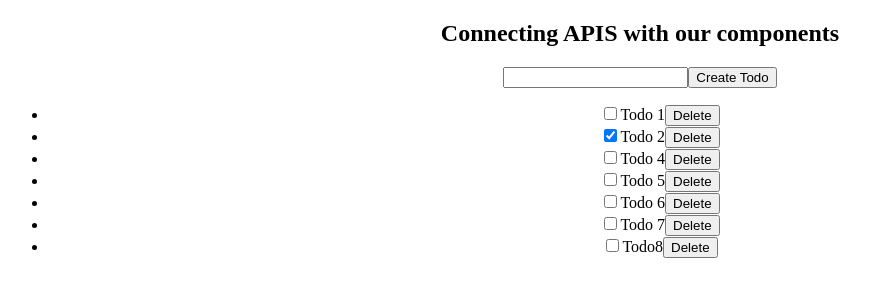
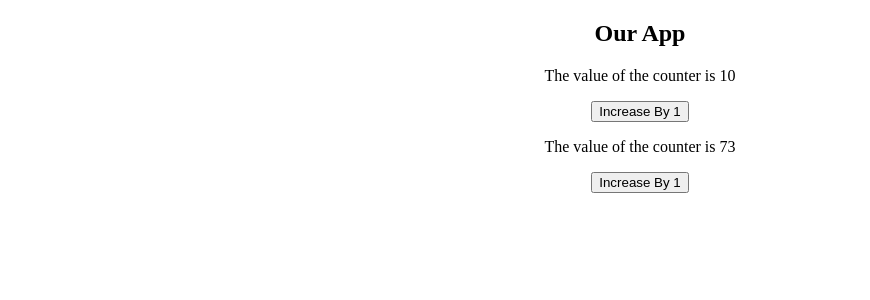
Before and after one commit to asiefmahir/batch-11, a React (Vite) app: page / in a window 1280 px wide. Shown: the top 300 px of the page, without its empty margins (0-870 px from the left). Built offline with nearby package versions, Linux system fonts and the light colour scheme; data requests are answered from the project's data file.

Commit message:
feat: Learn about memo function, useCalback hook in React

```diff
--- a/src/App.jsx
+++ b/src/App.jsx
@@ -1,91 +1,44 @@
-import { useState, useEffect } from "react";
+import { useState, useCallback } from "react";
+import AppTitle from "./components/AppTitle";
+import CounterTitle from "./components/CounterTitle";
+import Button from "./components/Button";
 
 const App = () => {
-	// const [counter, setCounter] = useState(20);
-	// const [counter2, setCounter2] = useState(10);
-	// const [counter3, setCounter3] = useState(25);
-	const [todos, setTodos] = useState([]);
-	// todos = data
-	const [todoTitle, setTodoTitle] = useState("");
-	// todos = data
+	console.log("App is rendering");
 
-	const getAllTodos = () => {
-		fetch(`http://localhost:3000/todos`)
-			.then((res) => res.json())
-			.then((data) => {
-				console.log(data, "data");
-				setTodos(data);
-				// data
-			});
-	};
+	// data layer change
+	// state
+	// props
+	const [counter, setCounter] = useState(10);
+	// counter = 11
+	const [counter2, setCounter2] = useState(73);
 
-	useEffect(() => {
-		console.log("I am inside SideEffect");
-		getAllTodos();
+	// #X07589
+	// increaseHandler -> #X07589
+
+	const increaseHandler = useCallback(() => {
+		setCounter((prevValue) => prevValue + 1);
+		// setCounter(counter + 1)
 	}, []);
 
-	console.log("I am being rendered");
+	// increaseHandler2 -> #x825445
 
-	const submitHandler = (e) => {
-		e.preventDefault();
-		if (!todoTitle.trim()) return alert(`Please provide a valid title`);
+	const increaseHandler2 = useCallback(() => {
+		setCounter2((prev) => prev + 3);
+	}, []);
 
-		const newTodo = {
-			title: todoTitle,
-			isCompleted: false,
-		};
-
-		// REST VERB
-		// GET
-		// POST
-		// PATCH/PUT
-		// DELETE
-		fetch(`http://localhost:3000/todos`, {
-			method: "POST",
-			body: JSON.stringify(newTodo),
-			headers: {
-				"Content-type": "application/json",
-			},
-		}).then(() => {
-			getAllTodos();
-			setTodoTitle("");
-		});
-	};
-
-	//
-	const removeHandler = (todoId) => {
-		fetch(`http://localhost:3000/todos/${todoId}`, {
-			method: "DELETE",
-		}).then(() => {
-			getAllTodos();
-		});
-	};
-
-	// update handler with api
-	// filtering
 	return (
 		<div style={{ textAlign: "center" }}>
-			<h2>Connecting APIS with our components</h2>
-			<form onSubmit={submitHandler}>
-				<input
-					type="text"
-					value={todoTitle}
-					onChange={(e) => setTodoTitle(e.target.value)}
-				/>
-				<button type="submit">Create Todo</button>
-			</form>
+			<AppTitle />
 
-			<ul>
-				{todos.map((todo) => (
-					<li key={todo.id}>
-						<input type="checkbox" checked={todo.isCompleted} />
-						<span>{todo.title}</span>
-						<button onClick={() => removeHandler(todo.id)}>
-							Delete
-						</button>
-					</li>
-				))}
-			</ul>
+			<div className="counter-app">
+				<CounterTitle counterValue={counter} />
+				<Button clickHandler={increaseHandler} />
+			</div>
+			<div className="counter-app">
+				<CounterTitle counterValue={counter2} />
+				<Button clickHandler={increaseHandler2} />
+			</div>
 		</div>
 	);
 };
--- /dev/null
+++ b/src/components/AppTitle.jsx
@@ -0,0 +1,19 @@
+import { memo } from "react";
+import Dummy from "./Dummy";
+
+// memo -> complex
+const AppTitle = memo(() => {
+	// data layer
+	// state
+	// props
+	console.log("AppTitle is rendering");
+
+	return (
+		<>
+			<h2>Our App</h2>
+			{/* <Dummy /> */}
+		</>
+	);
+});
+
+export default AppTitle;
--- /dev/null
+++ b/src/components/Button.jsx
@@ -0,0 +1,9 @@
+import { memo } from "react";
+
+const Button = memo(({ clickHandler }) => {
+	console.log("Button is rendering");
+
+	return <button onClick={clickHandler}>Increase By 1</button>;
+});
+
+export default Button;
--- /dev/null
+++ b/src/components/CounterTitle.jsx
@@ -0,0 +1,11 @@
+import { memo } from "react";
+
+const CounterTitle = memo(({ counterValue }) => {
+	// counterValue = 10
+	// counterValue = 11
+	console.log("CounterTitle rendering");
+
+	return <p>The value of the counter is {counterValue}</p>;
+});
+
+export default CounterTitle;
--- /dev/null
+++ b/src/components/Dummy.jsx
@@ -0,0 +1,9 @@
+import React from "react";
+
+const Dummy = () => {
+	console.log("Dummy is rendering");
+
+	return <div>Dummy</div>;
+};
+
+export default Dummy;
```
Also changed, not shown: src/components/TodoFilter.jsx (deleted, +0 -30 lines), src/components/TodoForm.jsx (deleted, +0 -37 lines), src/components/TodoList.jsx (deleted, +0 -43 lines), src/components/TodoListSection.jsx (deleted, +0 -14 lines).
